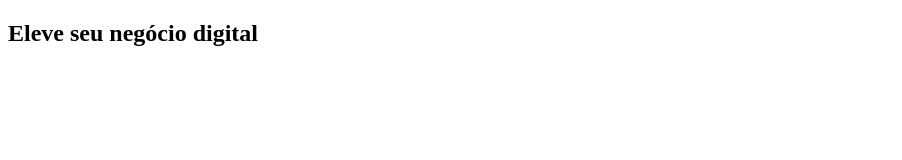
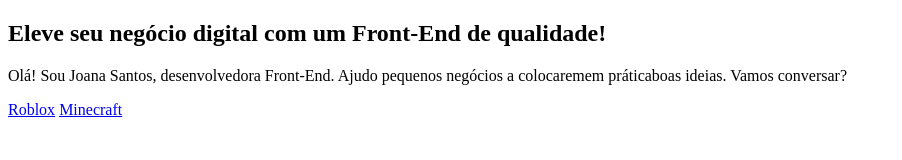
Before and after one commit to khauelopessouza-web/2DS-meuPortifolio, a plain HTML site: page index.html in a window 1280 px wide. Shown: the whole page, without its empty margins (0-902 px from the left). Drawn offline with Linux system fonts and the light colour scheme.

Commit message:
adicionado titulo e paragrafo

```diff
--- a/index.html
+++ b/index.html
@@ -8,9 +8,18 @@
 <body>
     <main class="container">
         <section class="texto">
-            <h1>Eleve seu negócio digital</h1>
-            <span class="destaque"></span>
-
+           <h1>
+                Eleve seu negócio digital <span class="destaque">
+                com um Front-End de qualidade!
+            </span>
+           </h1>
+           <p>Olá! Sou Joana Santos, desenvolvedora Front-End. Ajudo pequenos
+            negócios a colocaremem práticaboas ideias. Vamos conversar?
+           </p>
+           <div>
+            <a href="#">Roblox</a>
+            <a href="#">Minecraft</a>
+           </div>
         </section>
     </main>
 </body>
```
